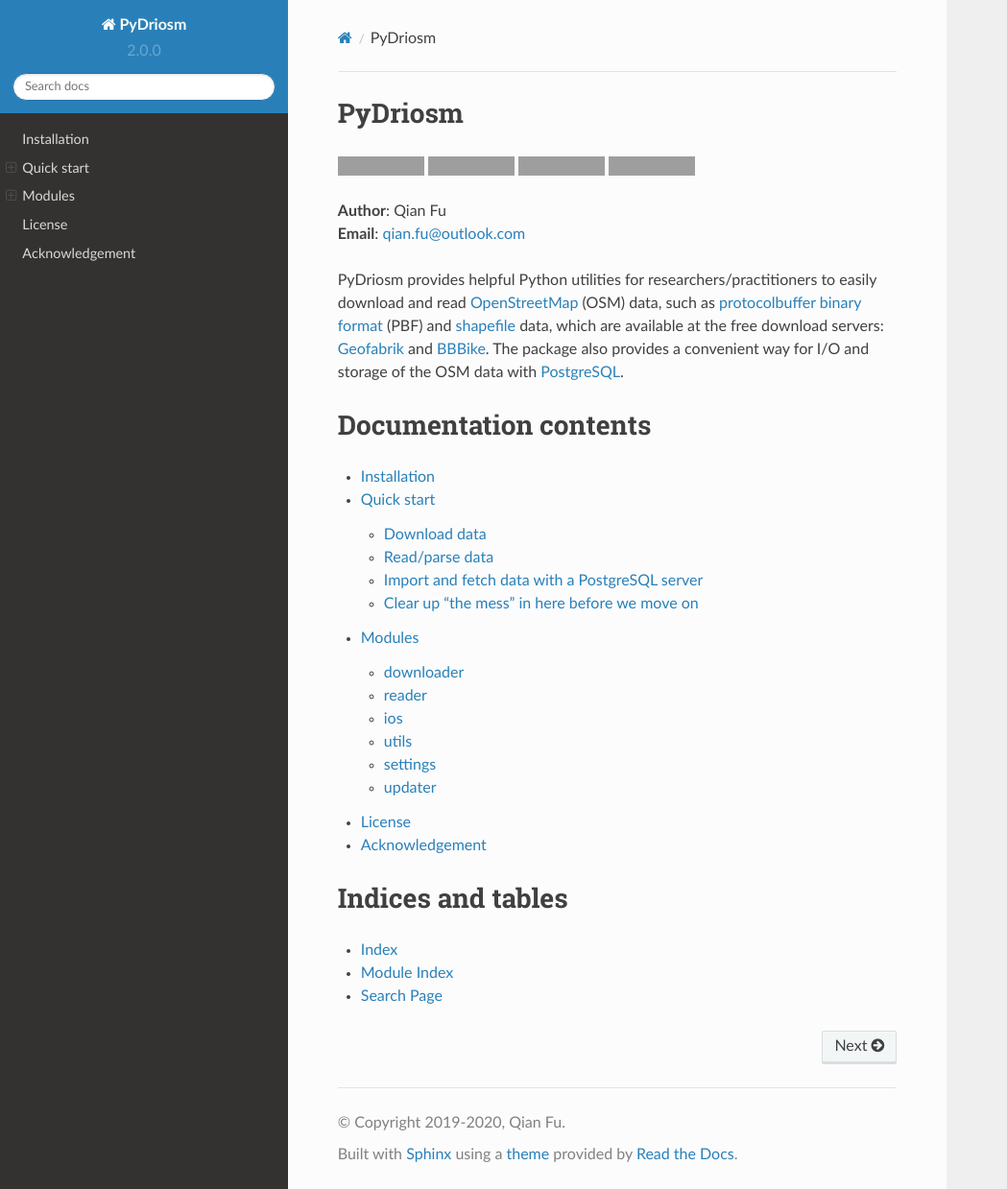
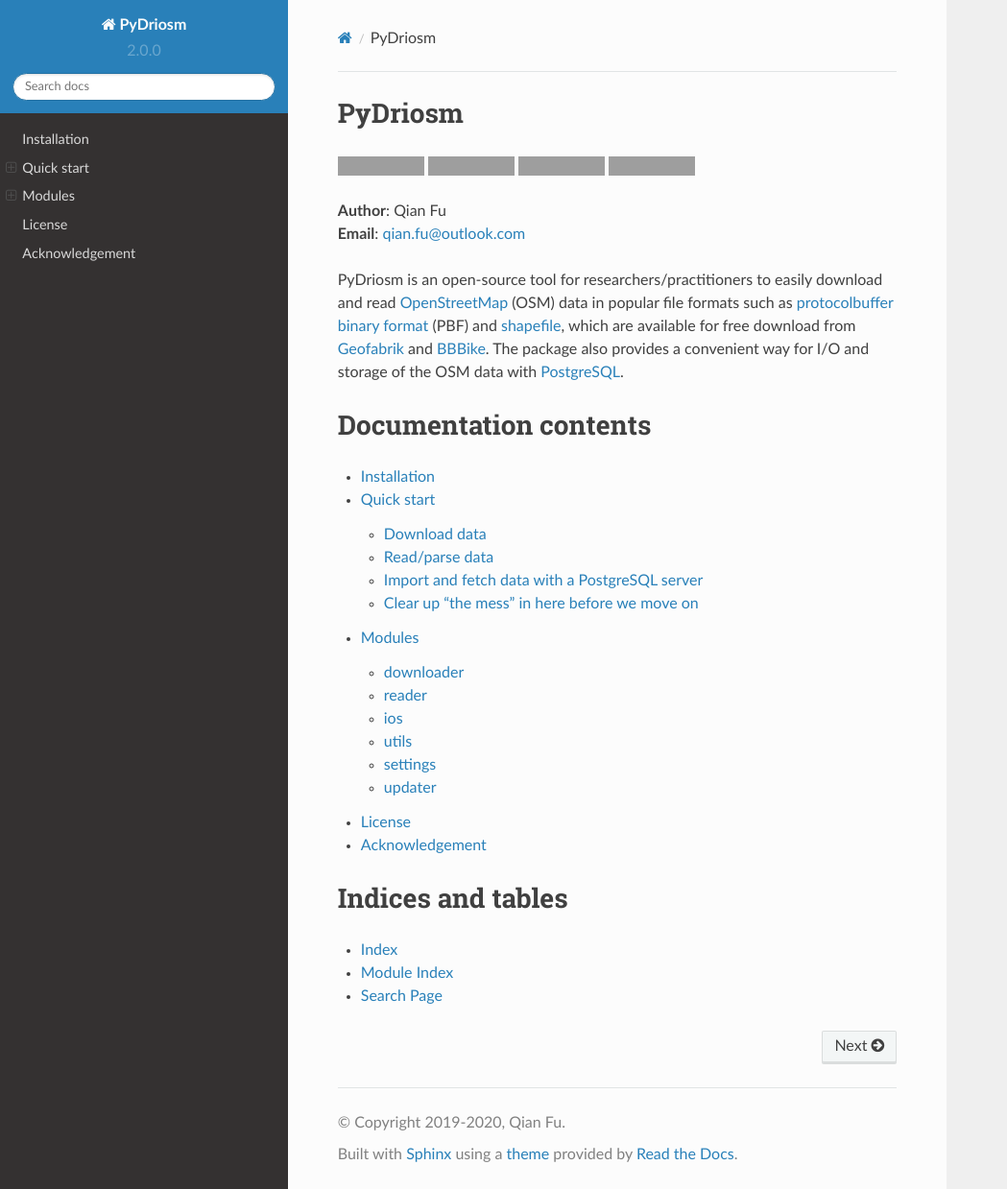
Before and after one commit to mikeqfu/pydriosm, a Sphinx documentation site: the page built from docs/source/index.rst, in a window 1280 px wide and 1239 px high. Shown: the whole window at 96% size, without its empty margins (0-1049 px from the left). Built offline with Sphinx 7.4.7 and the Read the Docs theme 2.0.0, drawn with Linux system fonts in a browser that asks for light colours; grey boxes are pictures that could not be loaded.

Commit message:
modify \docs\source\index.rst

```diff
--- a/docs/source/index.rst
+++ b/docs/source/index.rst
@@ -18,7 +18,7 @@
 | **Author**: Qian Fu
 | **Email**: qian.fu@outlook.com
 
-PyDriosm provides helpful Python utilities for researchers/practitioners to easily download and read `OpenStreetMap`_ (OSM) data, such as `protocolbuffer binary format`_ (PBF) and `shapefile`_ data, which are available at the free download servers: `Geofabrik`_ and `BBBike`_. The package also provides a convenient way for I/O and storage of the OSM data with `PostgreSQL`_.
+PyDriosm is an open-source tool for researchers/practitioners to easily download and read `OpenStreetMap`_ (OSM) data in popular file formats such as `protocolbuffer binary format`_ (PBF) and `shapefile`_, which are available for free download from `Geofabrik`_ and `BBBike`_. The package also provides a convenient way for I/O and storage of the OSM data with `PostgreSQL`_.
 
 .. _`OpenStreetMap`: https://www.openstreetmap.org/
 .. _`PBF`: https://wiki.openstreetmap.org/wiki/PBF_Format
```
